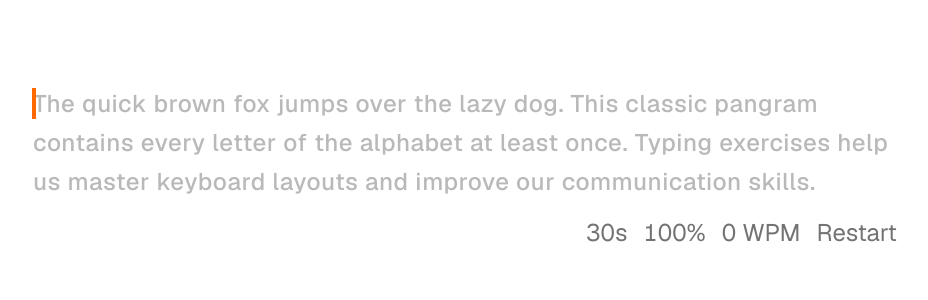
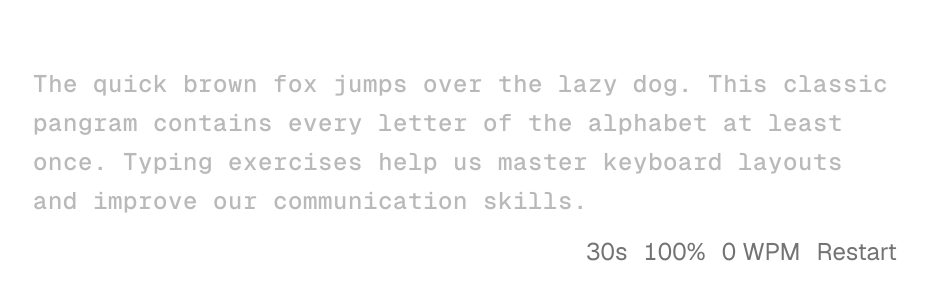
Before and after one commit to ldgni/blitz, a Next.js app: page / in a window 1280 px wide. Shown: the part 234-534 px from the top of the page, without its empty margins (175-1103 px from the left). Built offline with nearby package versions, Linux system fonts and the light colour scheme.

Commit message:
feat: enhance typing test with cursor position tracking and animation

```diff
--- a/app/globals.css
+++ b/app/globals.css
@@ -121,15 +121,14 @@
 
 @keyframes blink {
   0%,
-  50% {
+  100% {
     opacity: 1;
   }
-  51%,
-  100% {
+  50% {
     opacity: 0;
   }
 }
 
 .animate-blink {
-  animation: blink 1s infinite;
+  animation: blink 1s ease-in-out infinite;
 }
--- a/components/typing-test.tsx
+++ b/components/typing-test.tsx
@@ -1,6 +1,9 @@
 "use client";
 
+import { Geist_Mono } from "next/font/google";
 import { useEffect, useRef, useState } from "react";
+
+const geistMono = Geist_Mono({ subsets: ["latin"] });
 
 const TEXT =
   "The quick brown fox jumps over the lazy dog. This classic pangram contains every letter of the alphabet at least once. Typing exercises help us master keyboard layouts and improve our communication skills.";
@@ -15,6 +18,9 @@ export default function TypingTest() {
   const [totalKeystrokes, setTotalKeystrokes] = useState(0);
   const [errors, setErrors] = useState(0);
   const startTimeRef = useRef<number>(0);
+  const [cursorPos, setCursorPos] = useState({ left: 0, top: 0 });
+  const charRefs = useRef<(HTMLSpanElement | null)[]>([]);
+  const containerRef = useRef<HTMLParagraphElement>(null);
 
   const isComplete = typed.length >= TEXT.length;
   const isGameOver = timeLeft === 0 || isComplete;
@@ -46,6 +52,26 @@ export default function TypingTest() {
 
     return () => clearInterval(interval);
   }, [isRunning, isGameOver, typed]);
+
+  // Update cursor position
+  useEffect(() => {
+    const updateCursorPos = () => {
+      const index = typed.length;
+      const charEl = charRefs.current[index];
+      const container = containerRef.current;
+      if (charEl && container) {
+        const containerRect = container.getBoundingClientRect();
+        const charRect = charEl.getBoundingClientRect();
+        setCursorPos({
+          left: charRect.left - containerRect.left,
+          top: charRect.top - containerRect.top,
+        });
+      }
+    };
+    updateCursorPos();
+    window.addEventListener("resize", updateCursorPos);
+    return () => window.removeEventListener("resize", updateCursorPos);
+  }, [typed.length]);
 
   // Keyboard input
   useEffect(() => {
@@ -83,27 +109,39 @@ export default function TypingTest() {
     setErrors(0);
     setIsRunning(false);
     setWpm(0);
-    startTimeRef.current = 0;
   };
 
   return (
     <div className="space-y-4 text-xl sm:text-2xl">
-      <p className="leading-relaxed font-medium tracking-wide">
+      <p
+        ref={containerRef}
+        className={`relative leading-relaxed font-medium tracking-wide ${geistMono.className}`}>
+        {!isGameOver && (
+          <span
+            className={`absolute w-0.5 bg-orange-500 transition-all ease-out ${
+              !isRunning ? "animate-blink" : ""
+            }`}
+            style={{
+              left: cursorPos.left,
+              top: cursorPos.top,
+              height: "1.25em",
+            }}
+          />
+        )}
         {TEXT.split("").map((char, i) => (
-          <span key={i} className="relative">
-            {i === typed.length && !isGameOver && (
-              <span className="animate-blink absolute top-0 -left-px h-full w-1 bg-orange-500" />
-            )}
           <span
-              className={
+            key={i}
+            ref={(el) => {
+              charRefs.current[i] = el;
+            }}
+            className={`transition-colors ${
               i < typed.length
                 ? typed[i]
                   ? "text-foreground"
                   : "text-destructive"
                 : "text-muted-foreground/50"
-              }>
+            }`}>
             {char}
-            </span>
           </span>
         ))}
       </p>
```
Lines whose indentation alone changed are shown as unchanged.
